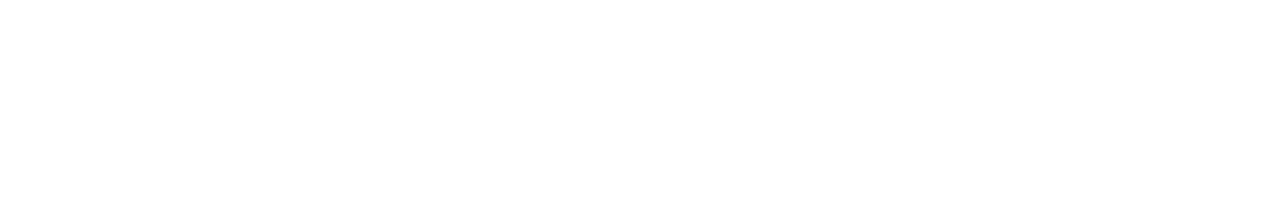
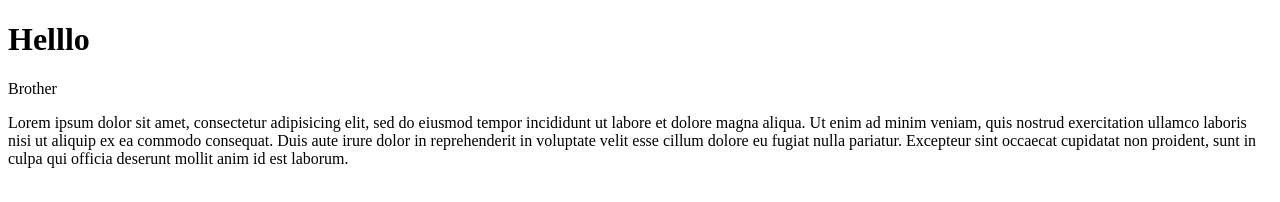
Before and after one commit to TariqulAmin/test-rep, a plain HTML site: page index.html in a window 1280 px wide. Drawn offline with Linux system fonts and the light colour scheme.

Commit message:
added index html

```diff
--- a/index.html
+++ b/index.html
@@ -5,5 +5,15 @@
 </head>
 <body>
 
+
+	<h1>Helllo</h1>
+	<p>Brother</p>
+	<p>Lorem ipsum dolor sit amet, consectetur adipisicing elit, sed do eiusmod
+	tempor incididunt ut labore et dolore magna aliqua. Ut enim ad minim veniam,
+	quis nostrud exercitation ullamco laboris nisi ut aliquip ex ea commodo
+	consequat. Duis aute irure dolor in reprehenderit in voluptate velit esse
+	cillum dolore eu fugiat nulla pariatur. Excepteur sint occaecat cupidatat non
+	proident, sunt in culpa qui officia deserunt mollit anim id est laborum.</p>
+
 </body>
 </html>
```
